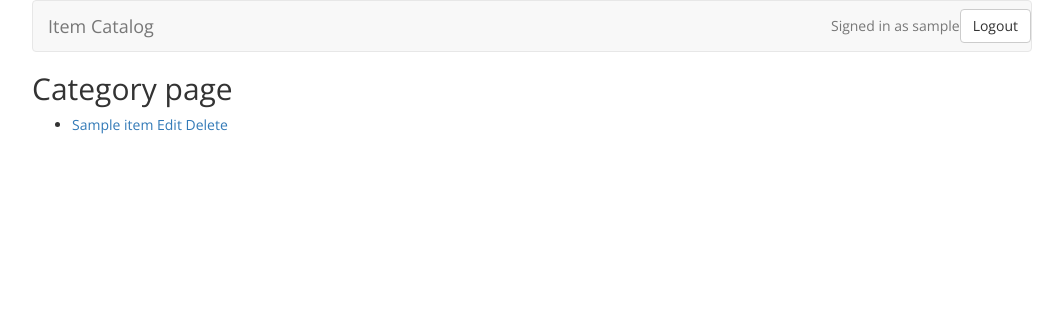
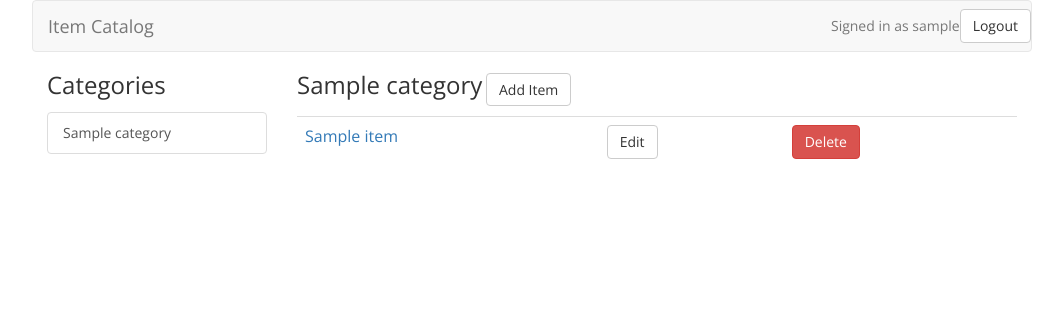
Before and after one commit to dsychin/catalog, a Flask app: page /catalog/category/1 in a window 1280 px wide. Shown: the top 312 px of the page, without its empty margins (108-1171 px from the left). Run offline with Flask 2, Linux system fonts and the light colour scheme; the visitor is signed in with stand-in values (Sample User, id 1); tables that the repository leaves empty hold one stand-in row (values such as "Sample post"); parts of the project's set-up code (start-up, migrations or seed data) failed here and were passed over; some libraries are stand-ins or nearby versions.

Commit message:
styled category page

```diff
--- a/application.py
+++ b/application.py
@@ -41,8 +41,10 @@ def category(category_id):
     items = session.query(Item).filter(Item.category_id == category_id).all()
     category = session.query(Category).filter(
         Category.id == category_id).first()
-    return render_template('category.html', items=items, category=category,
-                           login_session=login_session)
+    categories = session.query(Category).all()
+    return render_template('category.html', items=items,
+                           this_category=category, login_session=login_session,
+                           categories=categories)
 
 
 @app.route('/catalog/item/<int:item_id>')
--- a/static/css/style.css
+++ b/static/css/style.css
@@ -7,12 +7,13 @@ body {
     margin: auto;
 }
 
-#latest-item h3,
+#items h3,
 #categories h3,
 #add-item {
     display: inline;
 }
 
-.list-group {
+.list-group,
+table {
     margin-top: 1em;
 }
--- a/templates/category.html
+++ b/templates/category.html
@@ -7,7 +7,7 @@
     <link rel=stylesheet type=text/css href="{{ url_for('static', filename='css/bootstrap.min.css') }}">
     <link rel=stylesheet type=text/css href="{{ url_for('static', filename='css/style.css') }}">
     <link href="https://fonts.googleapis.com/css?family=Open+Sans" rel="stylesheet">
-    <title>Item Catalog | {{ category.name }}</title>
+    <title>Item Catalog | {{ this_category.name }}</title>
 </head>
 
 <body>
@@ -30,20 +30,42 @@
             </div>
         </nav>
     </header>
-    <main>
-        <h2>Category page</h2>
-        <ul>
-            {% for item in items %}
-            <li>
-                <a href="{{ url_for('item', item_id=item.id) }}">{{ item.name }}</a>
+    <div class="container-fluid">
+        <div class="row">
+            <div id="categories" class="col-xs-12 col-md-3">
+                <h3>Categories</h3>
+                <div class="list-group">
+                    {% for category in categories %}
+                    <a class="list-group-item" href="{{ url_for('category', category_id=category.id) }}">{{ category.name }}</a>
+                    {% endfor %}
+                </div>
+            </div>
+            <div id="items" class="col-xs-12 col-md-9">
+                <h3>{{ this_category.name }}</h3>
                 {% if login_session['email'] %}
-                <a href="{{ url_for('item_edit', item_id=item.id) }}">Edit</a>
-                <a href="{{ url_for('item_delete', item_id=item.id) }}">Delete</a>
+                <a id="add-item" class="btn btn-default" href="{{ url_for('item_add') }}">Add Item</a>
                 {% endif %}
-            </li>
-            {% endfor %}
-        </ul>
-    </main>
+                <br>
+                <table class="table">
+                    {% for item in items %}
+                    <tr>
+                        <td>
+                            <a href="{{ url_for('item', item_id=item.id) }}">{{ item.name }}</a>
+                        </td>
+                        {% if login_session['email'] %}
+                        <td>
+                            <a class="btn btn-default" href="{{ url_for('item_edit', item_id=item.id) }}">Edit</a>
+                        </td>
+                        <td>
+                            <a class="btn btn-danger" href="{{ url_for('item_delete', item_id=item.id) }}">Delete</a>
+                        </td>
+                        {% endif %}
+                    </tr>
+                    {% endfor %}
+                </table>
+            </div>
+        </div>
+    </div>
 </body>
 
 </html>
--- a/templates/home.html
+++ b/templates/home.html
@@ -40,7 +40,7 @@
                     {% endfor %}
                 </div>
             </div>
-            <div id="latest-item" class="col-xs-12 col-md-9">
+            <div id="items" class="col-xs-12 col-md-9">
                 <h3>Latest Items</h3>
                 {% if login_session['email'] %}
                 <a id="add-item" class="btn btn-default" href="{{ url_for('item_add') }}">Add Item</a>
```
